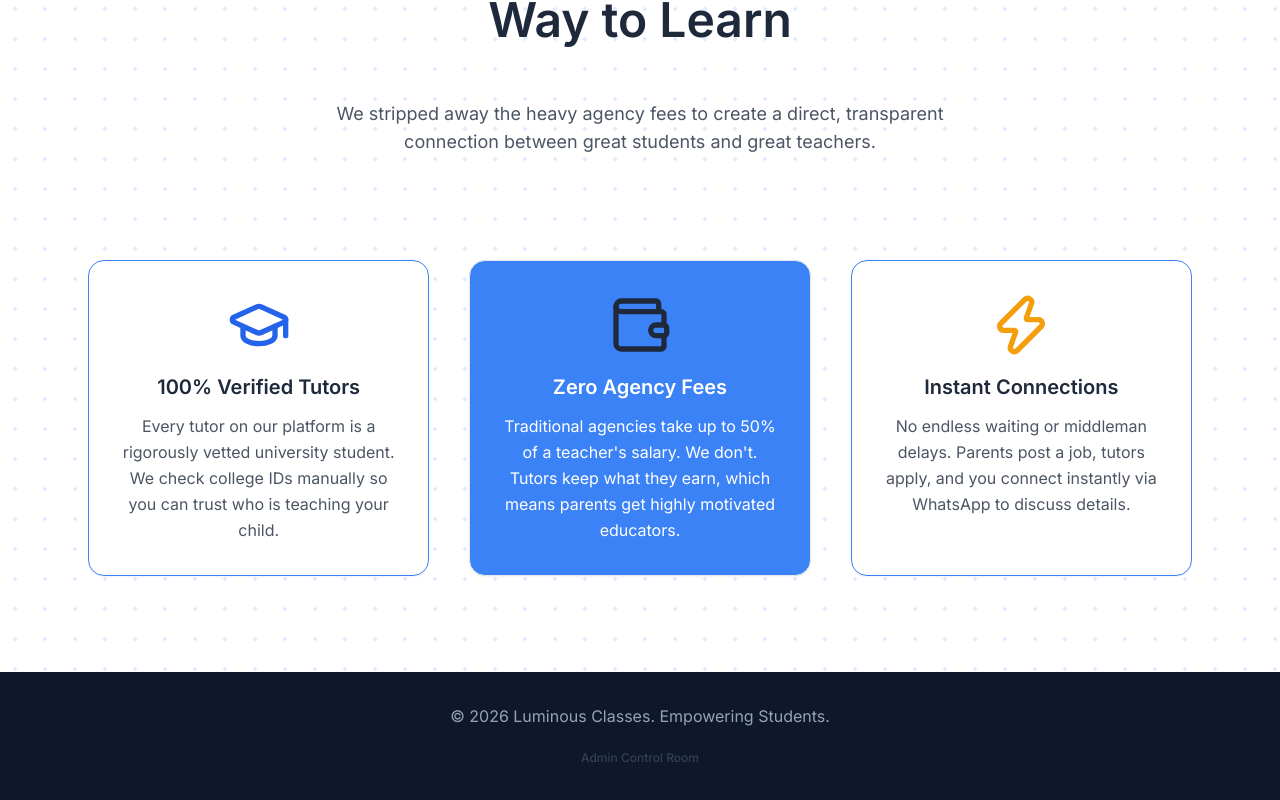
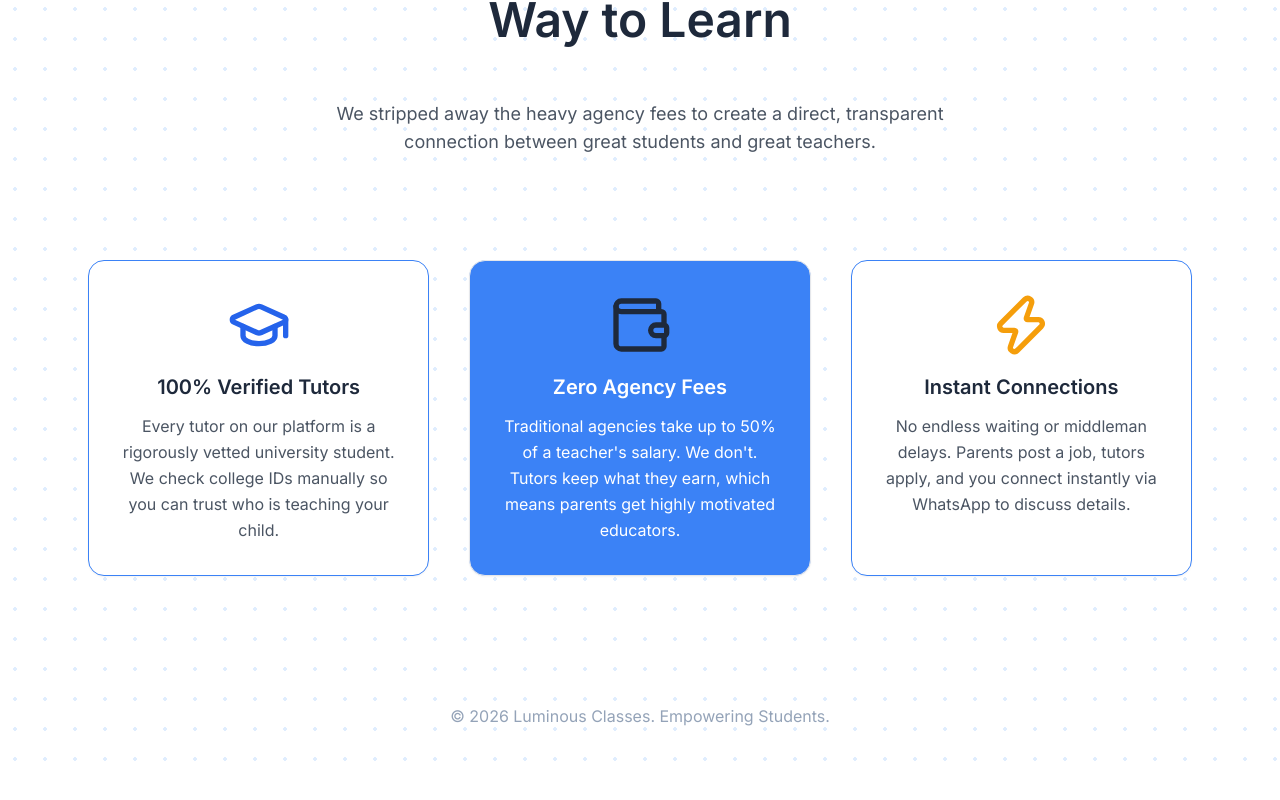
Before and after one commit to Amaan225/Luminous-Classes-Frontend, a React (Vite) app: page / in a window 1280 px wide. Shown: the part 996-1796 px from the top of the page. After the commit the page ends 1772 px from the top, so only its background shows below. Built offline with nearby package versions, Linux system fonts and the light colour scheme; a web font is replaced by a local one.

Commit message:
ui update

```diff
--- a/src/pages/LandingPage.jsx
+++ b/src/pages/LandingPage.jsx
@@ -87,13 +87,10 @@ function LandingPage() {
       {/* ========================================== */}
       {/* 3. THE FOOTER                                */}
       {/* ========================================== */}
-      <footer className="bg-slate-900 text-slate-400 py-8 text-center">
+      <footer className=" text-slate-400 py-8 text-center">
         <p className="mb-4">© 2026 Luminous Classes. Empowering Students.</p>
 
-        {/* --- YOUR SECRET ADMIN SHORTCUT --- */}
-        <Link to="/admin" className="text-slate-700 hover:text-slate-500 text-xs font-medium transition">
-          Admin Control Room
-        </Link>
+
       </footer>
 
     </div>
```
